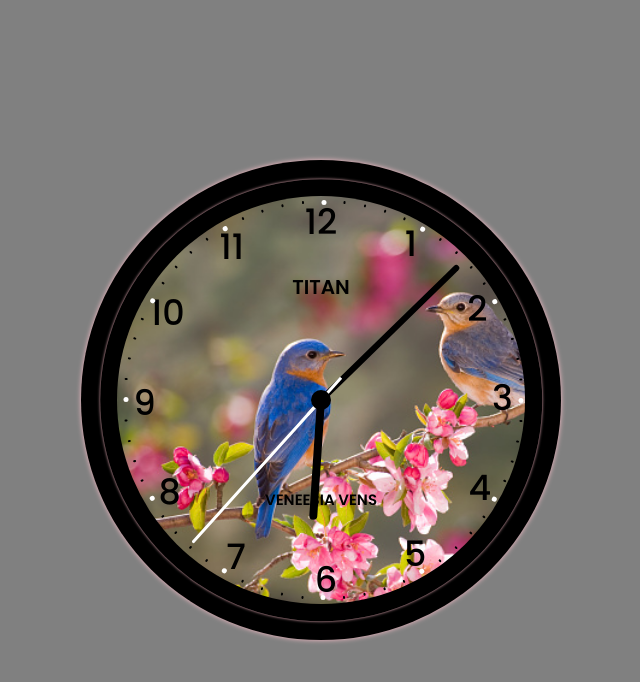
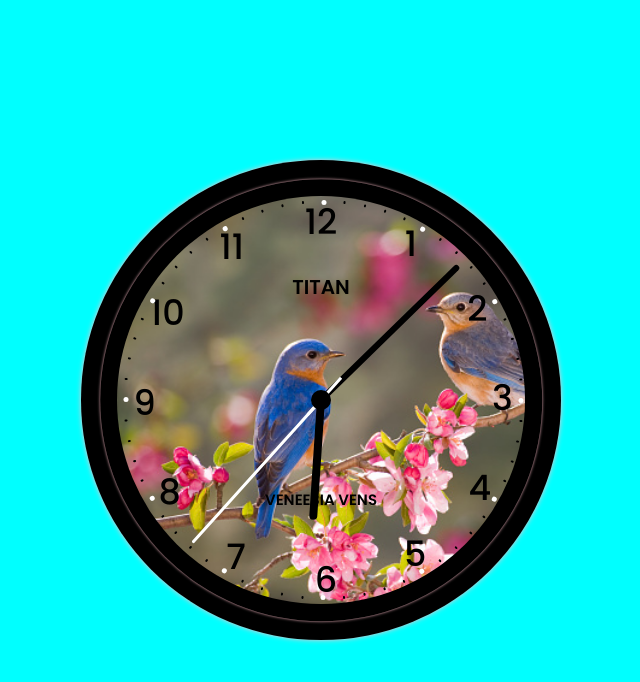
Before and after one commit to veneesia/clock, a plain HTML site: page analog-clock/index.html in a window 1280 px wide. Shown: the whole page, without its empty margins (319-959 px from the left). Drawn offline with Linux system fonts and the light colour scheme.

Commit message:
Update style.css

```diff
--- a/analog-clock/css/style.css
+++ b/analog-clock/css/style.css
@@ -6,7 +6,7 @@
     font-family: 'Poppins',sans-serif;
 }
 :root{
-    --bgcolor:gray;
+    --bgcolor:aqua;
     --clock-frame:black;
     --clock-bg:antiquewhite;
     --shadow:pink;
```
